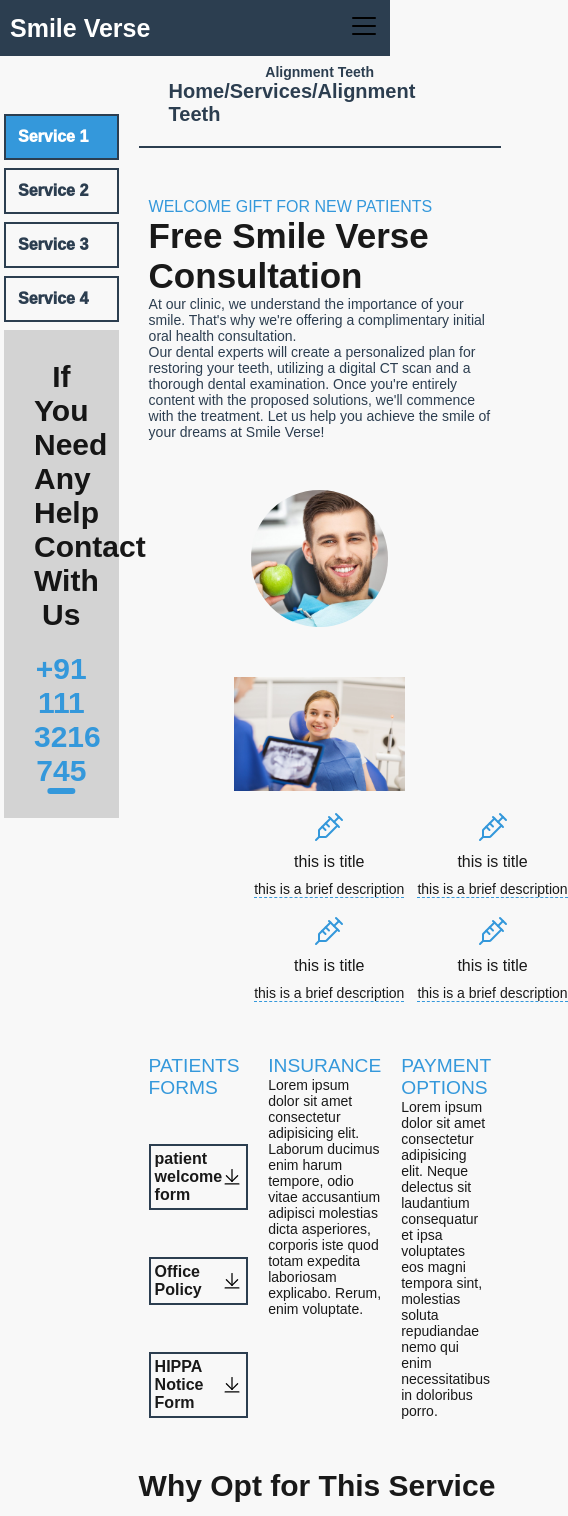
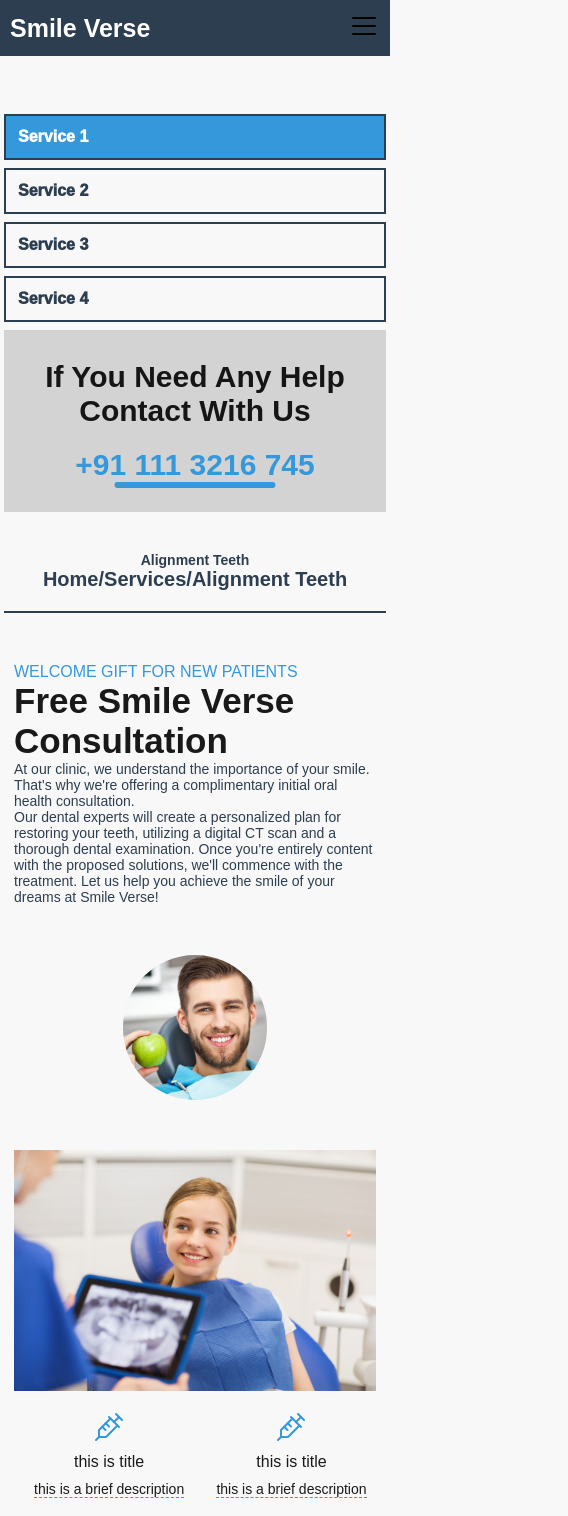
Before and after one commit to mahdtomar/dr.hany-smile-verse, a React (Create React App) app: page /dr.hany-smile-verse/services in a window 390 px wide. Shown: the top 1516 px of the page, 568 px wide, since content can reach past the window. Built offline with nearby package versions, Linux system fonts and the light colour scheme.

Commit message:
AlignteethService mobile view

```diff
--- a/src/App.css
+++ b/src/App.css
@@ -14,6 +14,7 @@ p {
   --secondary-color: #3498db;
   --background-color: #f9f7f3;
   --CTA-color: #e74c3c;
+  --mobile-view: 450px;
 }
 body {
   background: #f8f8f8;
--- a/src/components/services-page/sass/AlignmentTeeth.css
+++ b/src/components/services-page/sass/AlignmentTeeth.css
@@ -176,4 +176,44 @@
   font-size: larger;
   background-color: var(--secondary-color);
   color: white;
+}
+
+@media (max-width: 450px) {
+  .AlignmentTeeth-comp {
+    margin-top: 44px;
+  }
+  .AlignmentTeeth-comp > .container {
+    display: flex;
+    flex-direction: column;
+    padding: 0px 4px;
+  }
+  .AlignmentTeeth-comp > .container .service-display .container .img {
+    width: 100%;
+  }
+  .AlignmentTeeth-comp > .container .service-display .container .img > img {
+    width: 100%;
+    display: block;
+    -o-object-fit: cover;
+       object-fit: cover;
+  }
+  .AlignmentTeeth-comp > .container .service-display .container .services {
+    width: 100%;
+    display: grid;
+  }
+  .AlignmentTeeth-comp > .container .service-display .container .services .service {
+    display: flex;
+    flex-direction: column;
+    align-items: center;
+    justify-content: center;
+    gap: 10px;
+    border-bottom: 1px dashed var(--secondary-color);
+  }
+  .AlignmentTeeth-comp > .container .service-display .container .services .service p {
+    width: -moz-min-content;
+    width: min-content;
+    white-space: nowrap;
+  }
+  .AlignmentTeeth-comp > .container .further-details .container {
+    grid-template-columns: 1fr;
+  }
 }/*# sourceMappingURL=AlignmentTeeth.css.map */
--- a/src/components/services-page/sass/AlignmentTeeth.scss
+++ b/src/components/services-page/sass/AlignmentTeeth.scss
@@ -196,3 +196,48 @@
     }
   }
 }
+@media (max-width: 450px) {
+  .AlignmentTeeth-comp {
+    margin-top: 44px;
+    > .container {
+      display: flex;
+      // grid-template-columns: 30% 1fr;
+      // gap: 20px;
+      flex-direction: column;
+      padding: 0px 4px;
+      .service-display {
+        .container {
+          .img {
+            width: 100%;
+            > img {
+              width: 100%;
+              display: block;
+              object-fit: cover;
+            }
+          }
+          .services {
+            width: 100%;
+            display: grid;
+            .service {
+              display: flex;
+              flex-direction: column;
+              align-items: center;
+              justify-content: center;
+              gap: 10px;
+              border-bottom: 1px dashed var(--secondary-color);
+              p {
+                width: min-content;
+                white-space: nowrap;
+              }
+            }
+          }
+        }
+      }
+      .further-details {
+        .container {
+          grid-template-columns: 1fr ;
+        }
+      }
+    }
+  }
+}
--- a/src/index.js
+++ b/src/index.js
@@ -1,6 +1,7 @@
 import React from "react";
 import ReactDOM from "react-dom/client";
 import "./index.css";
+import "./App.css";
 import App from "./App";
 import reportWebVitals from "./reportWebVitals";
 import { BrowserRouter } from "react-router-dom";
```
Also changed, not shown: 1 other file (tests, documents, lock files or other folders).
